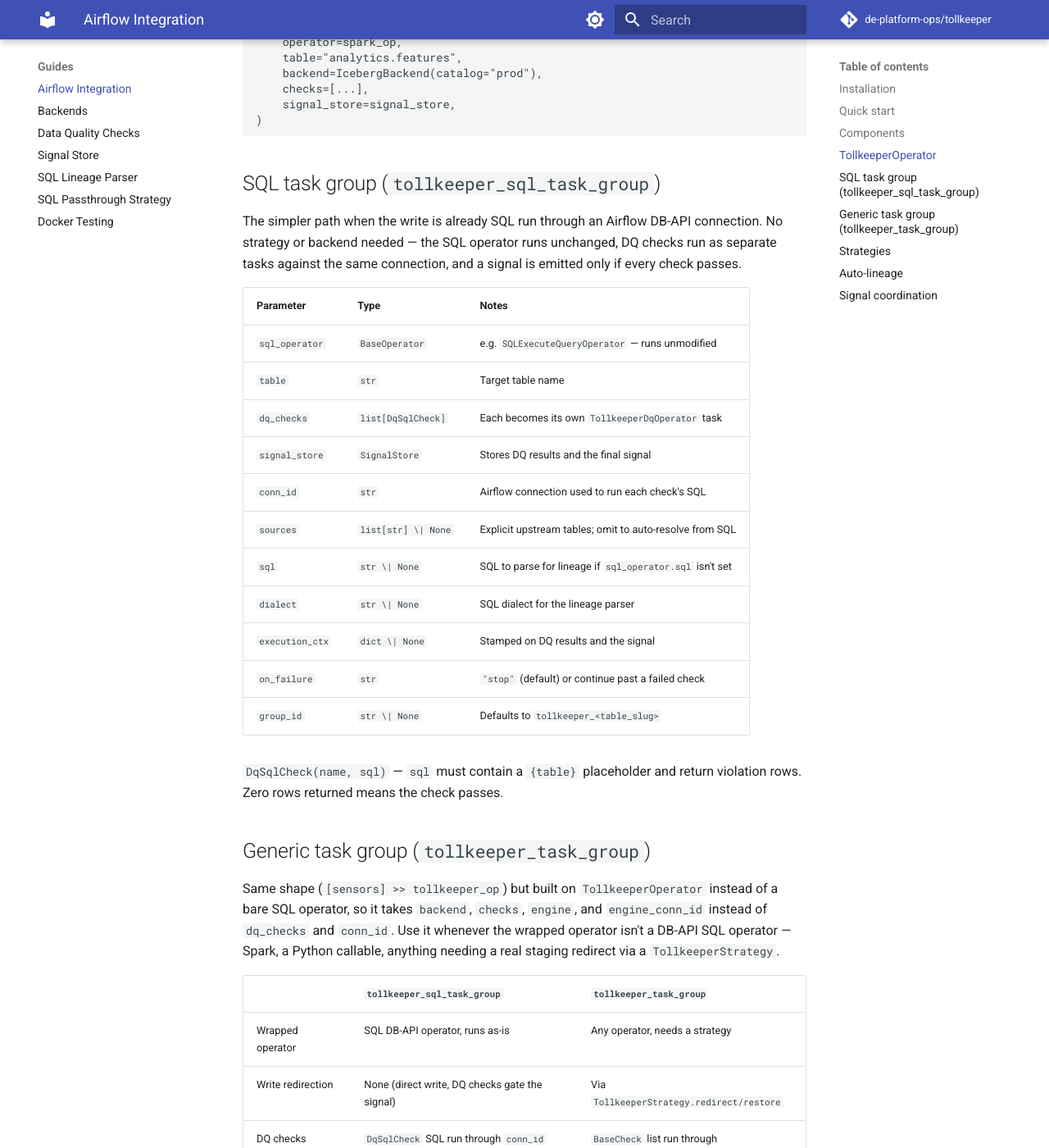
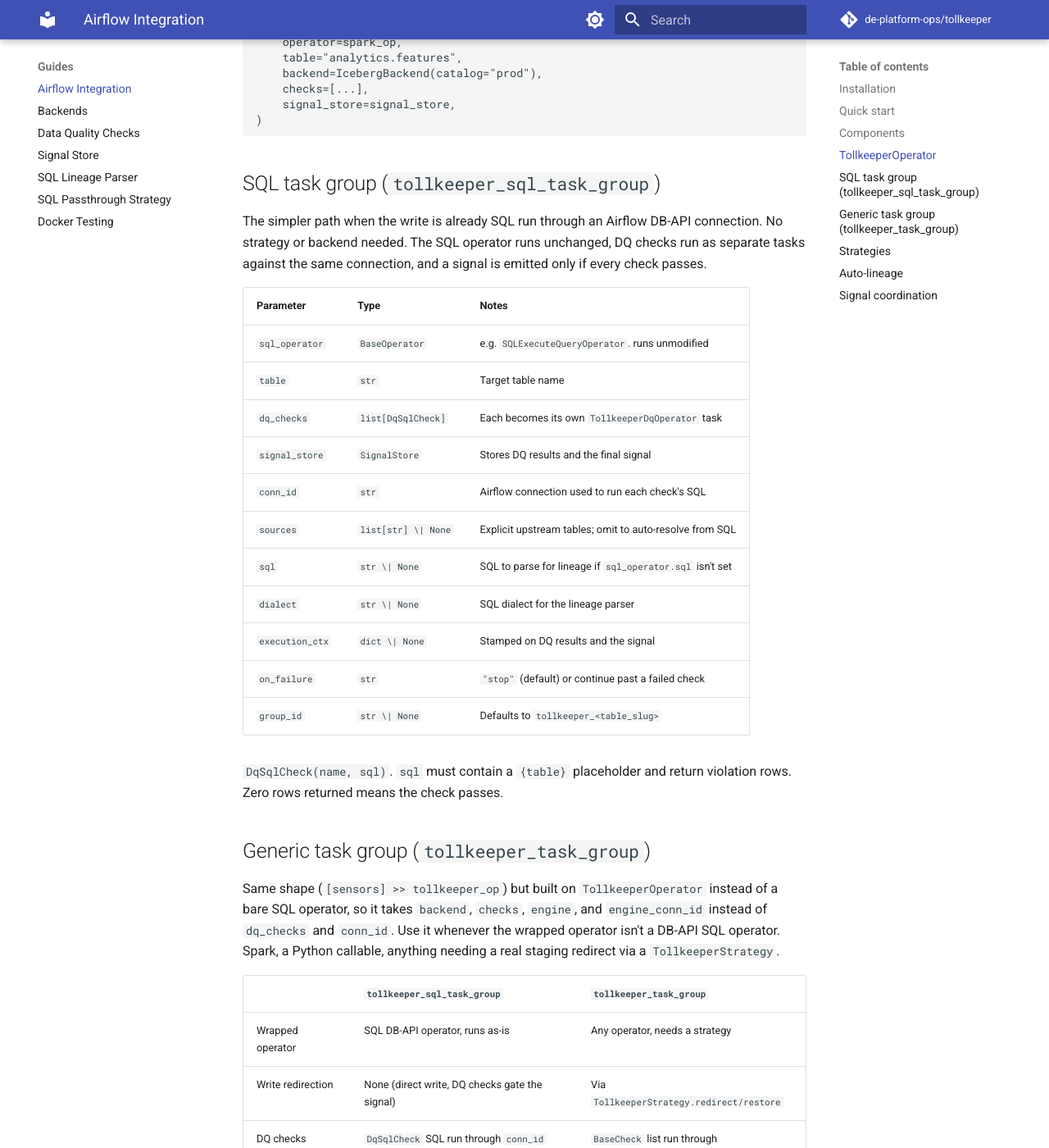
Before and after one commit to de-platform-ops/tollkeeper, an MkDocs documentation site: the page built from docs/airflow.md, in a window 1280 px wide and 1400 px high, scrolled down 3381 px. Shown: the whole window at 82% size. Built offline with MkDocs 1.6.1 and Material for MkDocs 9.7.7, drawn with Linux system fonts in a browser that asks for light colours; comment, search, counter and statistics services are not loaded; some of the changed text lies outside the part shown.

````diff
--- a/docs/airflow.md
+++ b/docs/airflow.md
@@ -139,12 +139,12 @@ tk_op = TollkeeperOperator(
 ## SQL task group (`tollkeeper_sql_task_group`)
 
 The simpler path when the write is already SQL run through an Airflow DB-API connection. No
-strategy or backend needed — the SQL operator runs unchanged, DQ checks run as separate tasks
+strategy or backend needed. The SQL operator runs unchanged, DQ checks run as separate tasks
 against the same connection, and a signal is emitted only if every check passes.
 
 | Parameter | Type | Notes |
 |---|---|---|
-| `sql_operator` | `BaseOperator` | e.g. `SQLExecuteQueryOperator` — runs unmodified |
+| `sql_operator` | `BaseOperator` | e.g. `SQLExecuteQueryOperator`. runs unmodified |
 | `table` | `str` | Target table name |
 | `dq_checks` | `list[DqSqlCheck]` | Each becomes its own `TollkeeperDqOperator` task |
 | `signal_store` | `SignalStore` | Stores DQ results and the final signal |
@@ -156,14 +156,14 @@ against the same connection, and a signal is emitted only if every check passes.
 | `on_failure` | `str` | `"stop"` (default) or continue past a failed check |
 | `group_id` | `str \| None` | Defaults to `tollkeeper_<table_slug>` |
 
-`DqSqlCheck(name, sql)` — `sql` must contain a `{table}` placeholder and return violation rows.
+`DqSqlCheck(name, sql)`. `sql` must contain a `{table}` placeholder and return violation rows.
 Zero rows returned means the check passes.
 
 ## Generic task group (`tollkeeper_task_group`)
 
 Same shape (`[sensors] >> tollkeeper_op`) but built on `TollkeeperOperator` instead of a bare SQL
 operator, so it takes `backend`, `checks`, `engine`, and `engine_conn_id` instead of `dq_checks`
-and `conn_id`. Use it whenever the wrapped operator isn't a DB-API SQL operator — Spark, a Python
+and `conn_id`. Use it whenever the wrapped operator isn't a DB-API SQL operator. Spark, a Python
 callable, anything needing a real staging redirect via a `TollkeeperStrategy`.
 
 | | `tollkeeper_sql_task_group` | `tollkeeper_task_group` |
@@ -192,7 +192,7 @@ target table unconditionally (plain SQL). `register_defaults()` registers it for
 `SQLExecuteQueryOperator` and `SparkSqlOperator` if those providers are importable; missing
 providers are skipped silently.
 
-Write a custom strategy when the operator needs real staging redirection — swap a table name,
+Write a custom strategy when the operator needs real staging redirection. swap a table name,
 S3 path, or `--output` arg on `redirect`, put it back on `restore`:
 
 ```python
@@ -211,10 +211,10 @@ strategy_registry.register(MyOperator, MyOperatorStrategy)
 ## Auto-lineage
 
 Both task group builders accept `sources`. If you don't pass it, sources are resolved from SQL via
-`tollkeeper.parser.extract_lineage()` — pulled from `sql_operator.sql` (or the `sql=` override) and
+`tollkeeper.parser.extract_lineage()`. pulled from `sql_operator.sql` (or the `sql=` override) and
 parsed with `dialect=` if given. If the parsed sinks don't match `table`, a `ValueError` is raised
 so a lineage mismatch fails fast at DAG-parse time instead of silently sensing the wrong table. If
-parsing fails, a warning is logged and the group is built with no sensors — treat that as a signal
+parsing fails, a warning is logged and the group is built with no sensors. treat that as a signal
 to pass `sources=` explicitly.
 
 ## Signal coordination
@@ -230,7 +230,7 @@ Signals are emitted after a successful publish:
 - `tollkeeper_sql_task_group`: `TollkeeperSignalEmitter` writes it only once every `DqSqlCheck` in
   `expected_checks` has a passing result.
 
-Cross-DAG example — `dag_b` waits on a table `dag_a` publishes, same signal store:
+Cross-DAG example. `dag_b` waits on a table `dag_a` publishes, same signal store:
 
 ```python
 # dag_a.py
````
